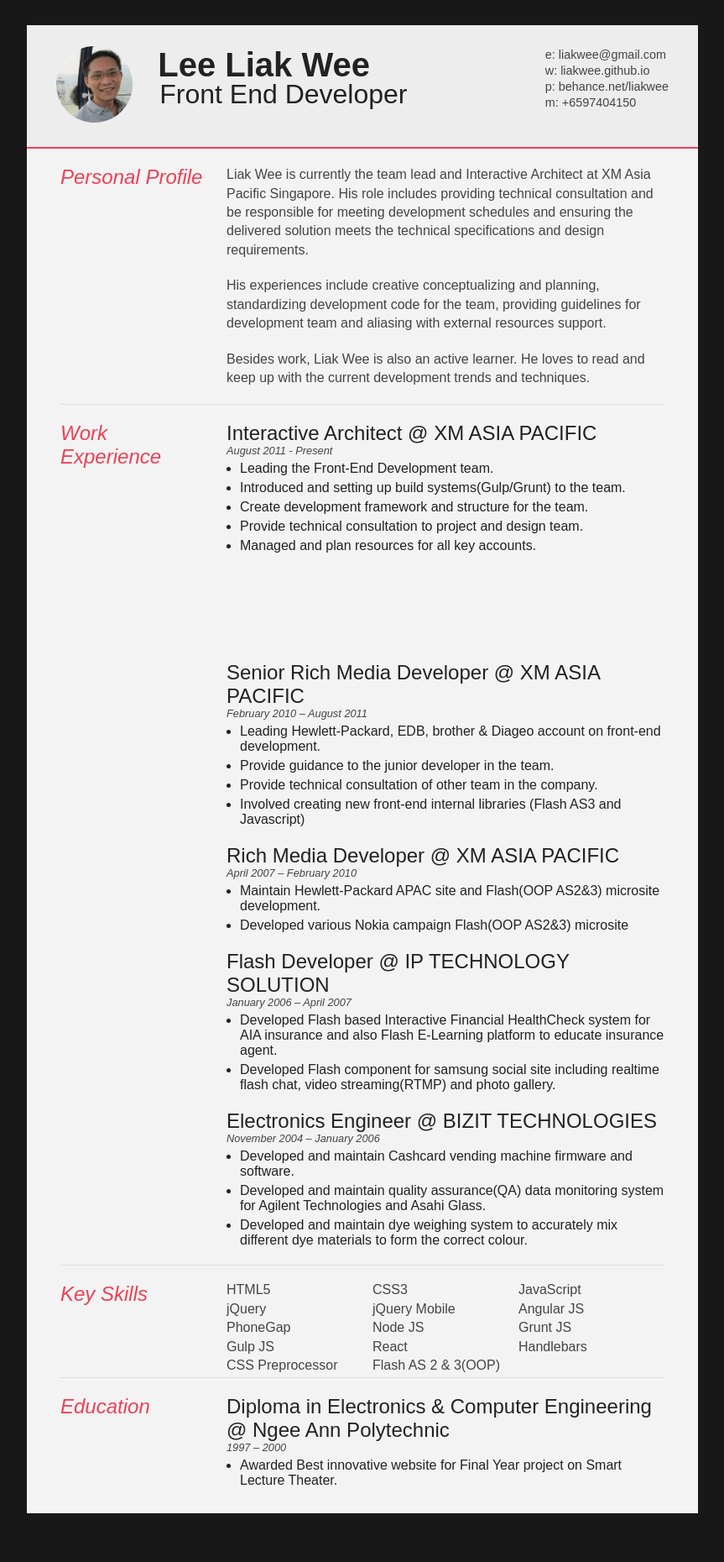
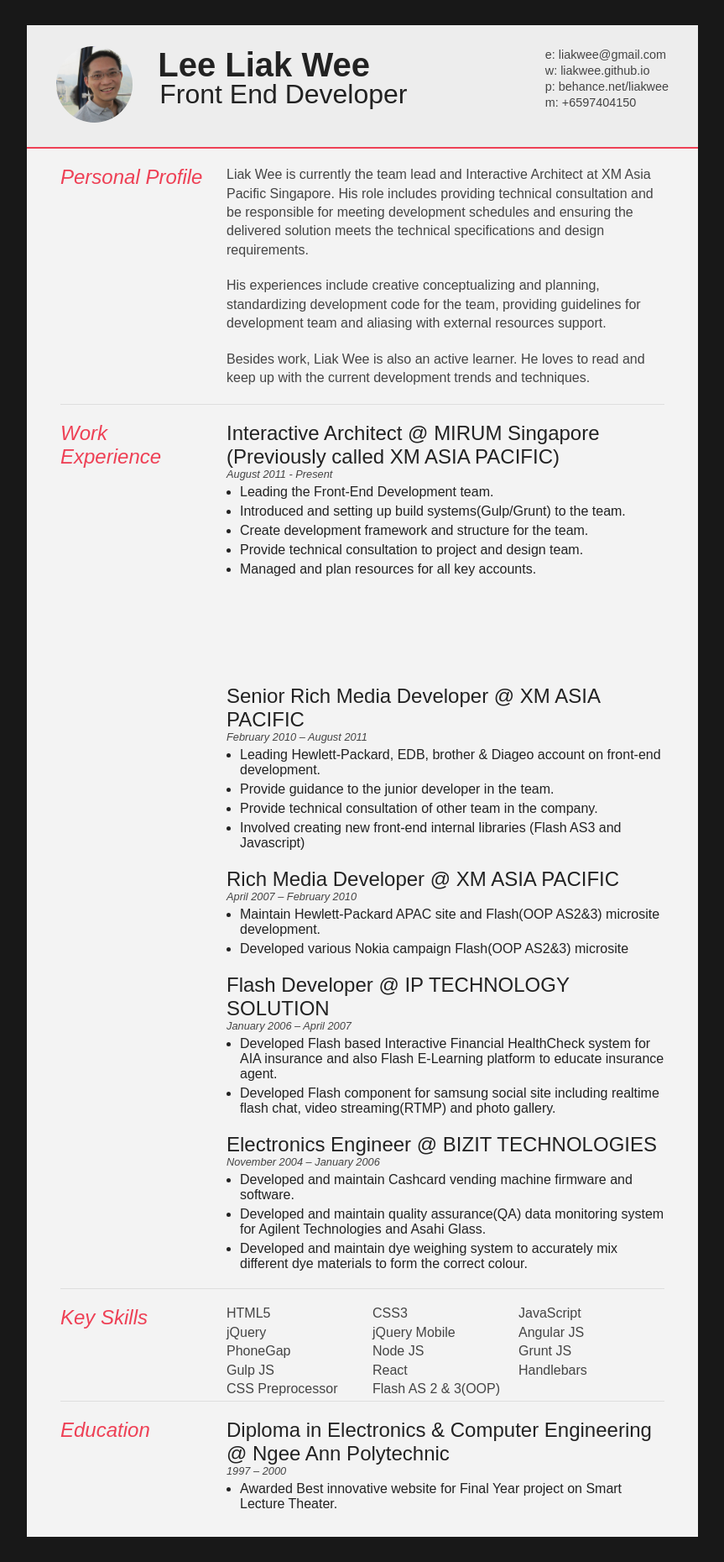
Before and after one commit to liakwee/liakwee.github.io, a Jekyll site: the page built from resume.html, in a window 1280 px wide. Shown: the whole page at 84% size, without its empty margins (208-1071 px from the left). Built offline with Jekyll 4.4.1, drawn with Linux system fonts in a browser that asks for light colours; Markdown is read by kramdown in place of the engine named in the settings; before the commit the page ends 1832 px from its top, so only the background shows below that.

Commit message:
no message

```diff
--- a/_includes/resumebody.html
+++ b/_includes/resumebody.html
@@ -46,7 +46,7 @@
 
             <div class="sectionContent">
                 <article>
-                    <h2>Interactive Architect @ XM ASIA PACIFIC</h2>
+                    <h2>Interactive Architect @ MIRUM Singapore (Previously called XM ASIA PACIFIC)</h2>
                     <p class="subDetails">August 2011 - Present</p>
                     <ul class="bulletList">
                         <li>Leading the Front-End Development team.</li>
```
